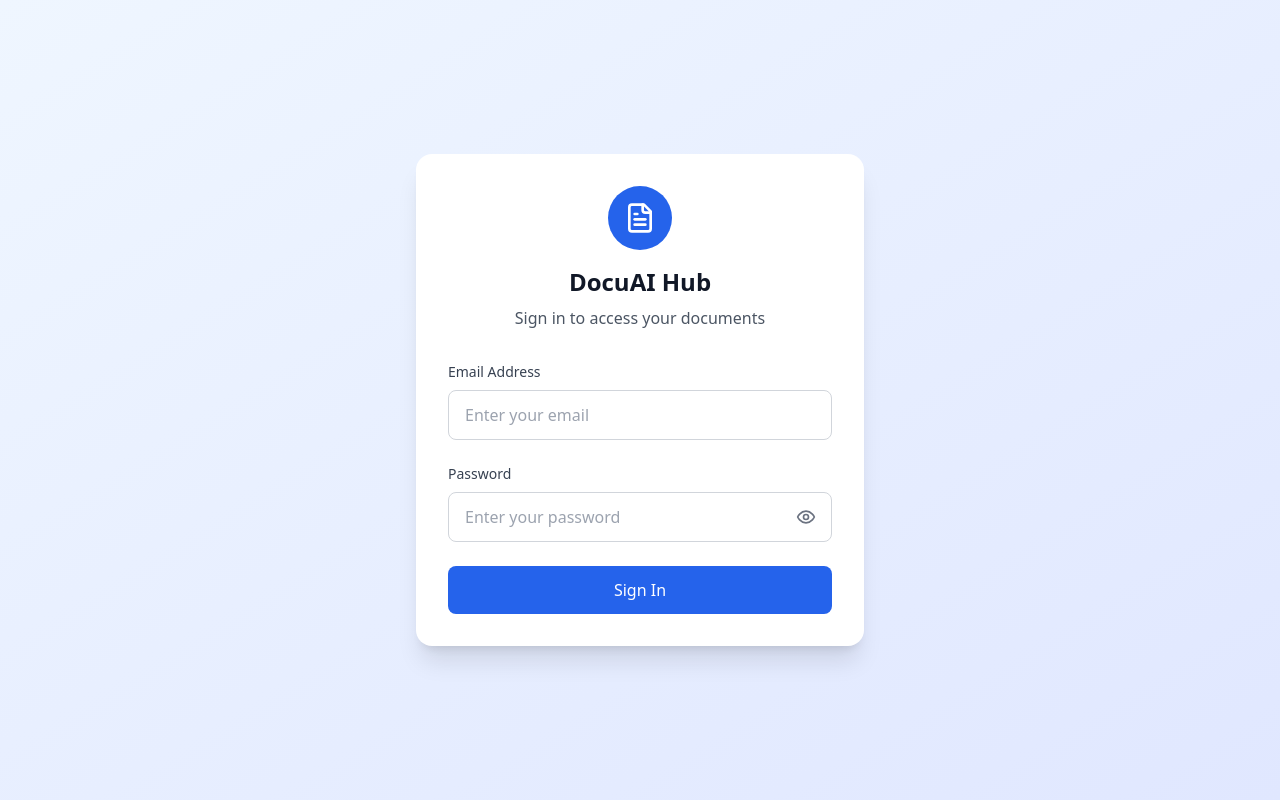
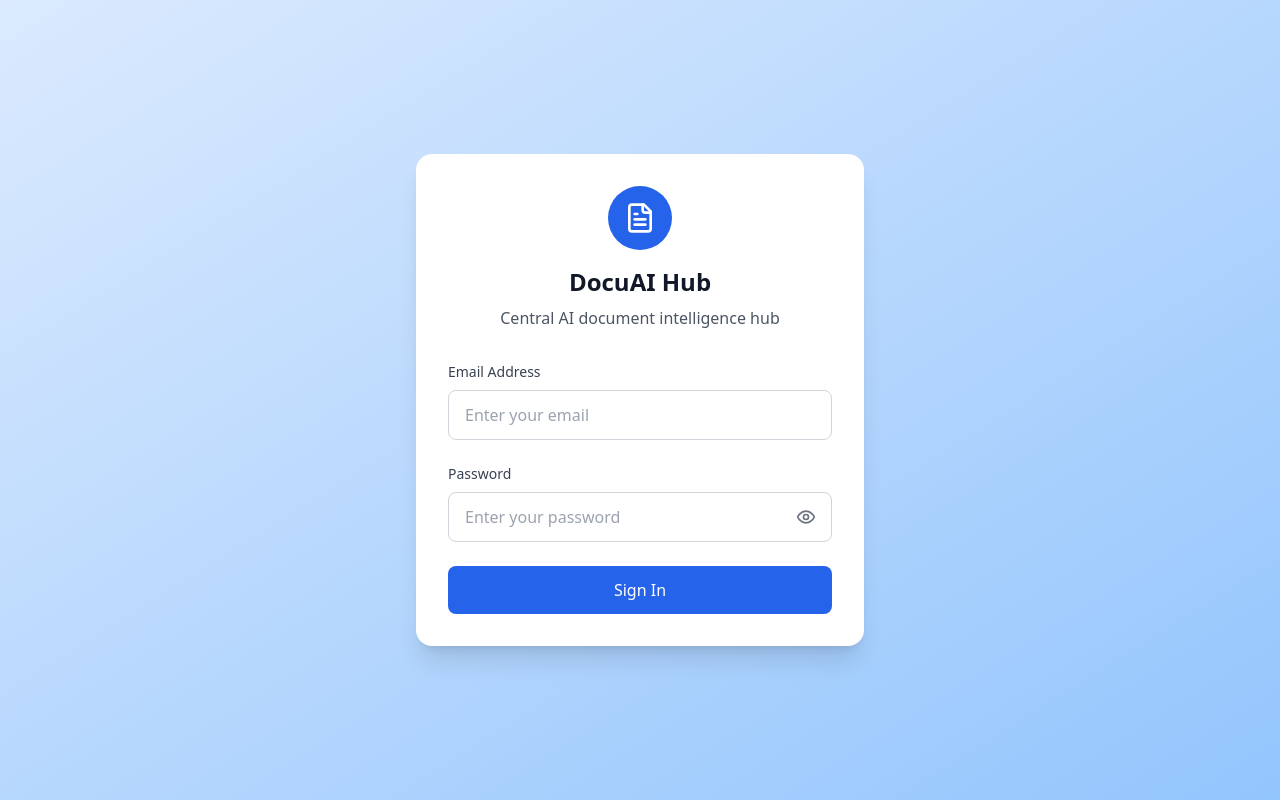
Before and after one commit to naveenboda1993/react-file-upload, a React (Vite) app: page / in a window 1280 px wide. Built offline with nearby package versions, Linux system fonts and the light colour scheme.

Commit message:
login page changes

```diff
--- a/src/pages/LoginPage.tsx
+++ b/src/pages/LoginPage.tsx
@@ -34,7 +34,7 @@ export const LoginPage: React.FC = () => {
   };
 
   return (
-    <div className="min-h-screen bg-gradient-to-br from-blue-50 to-indigo-100 flex items-center justify-center p-4">
+  <div className="min-h-screen bg-gradient-to-br from-blue-100 to-blue-300 flex items-center justify-center p-4">
       <div className="w-full max-w-md">
         <div className="bg-white rounded-2xl shadow-xl p-6 sm:p-8">
           <div className="text-center mb-8">
@@ -45,7 +45,7 @@ export const LoginPage: React.FC = () => {
               DocuAI Hub
             </h1>
             <p className="text-sm sm:text-base text-gray-600">
-              Sign in to access your documents
+              Central AI document intelligence hub
             </p>
           </div>
 
```
